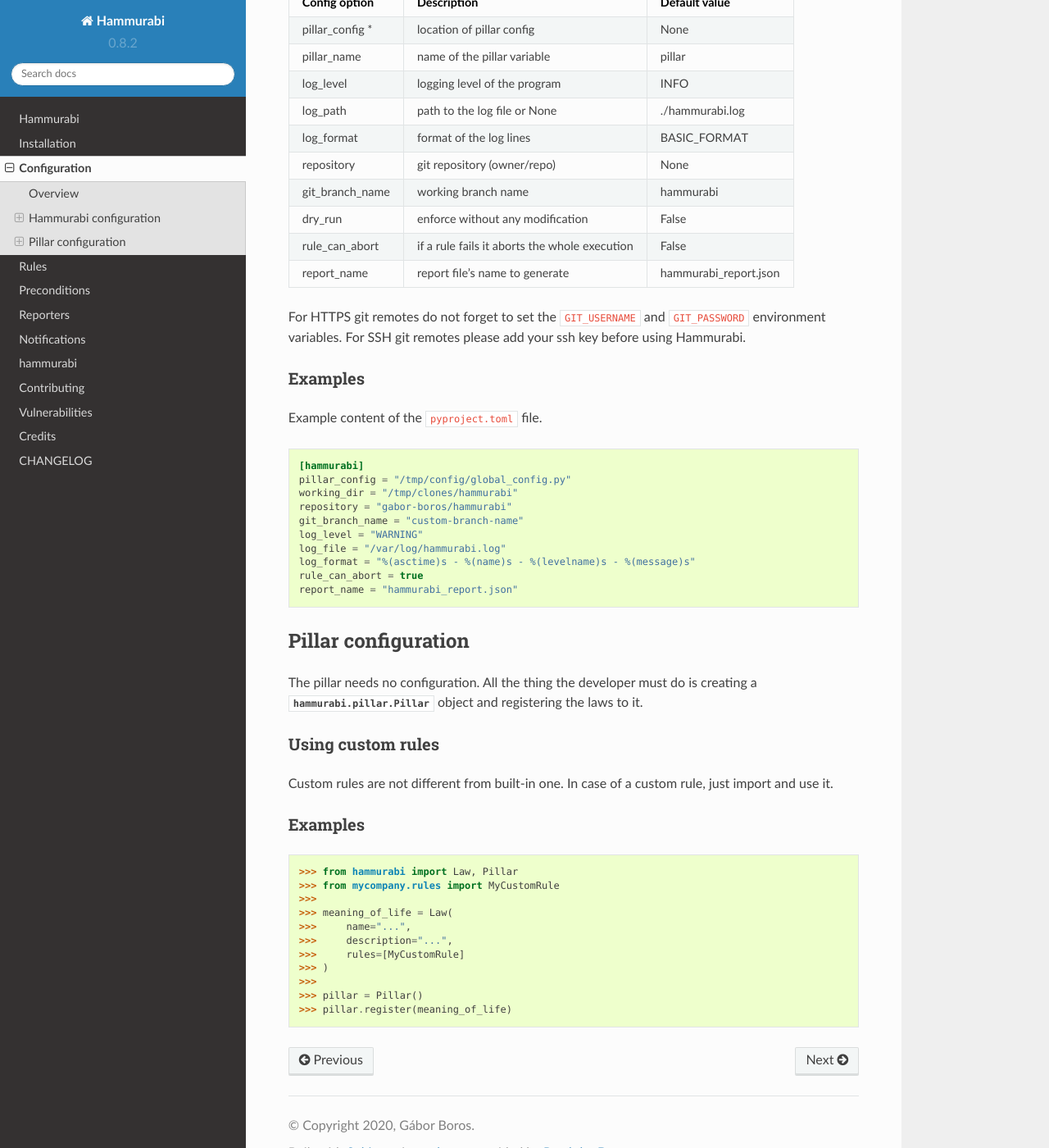
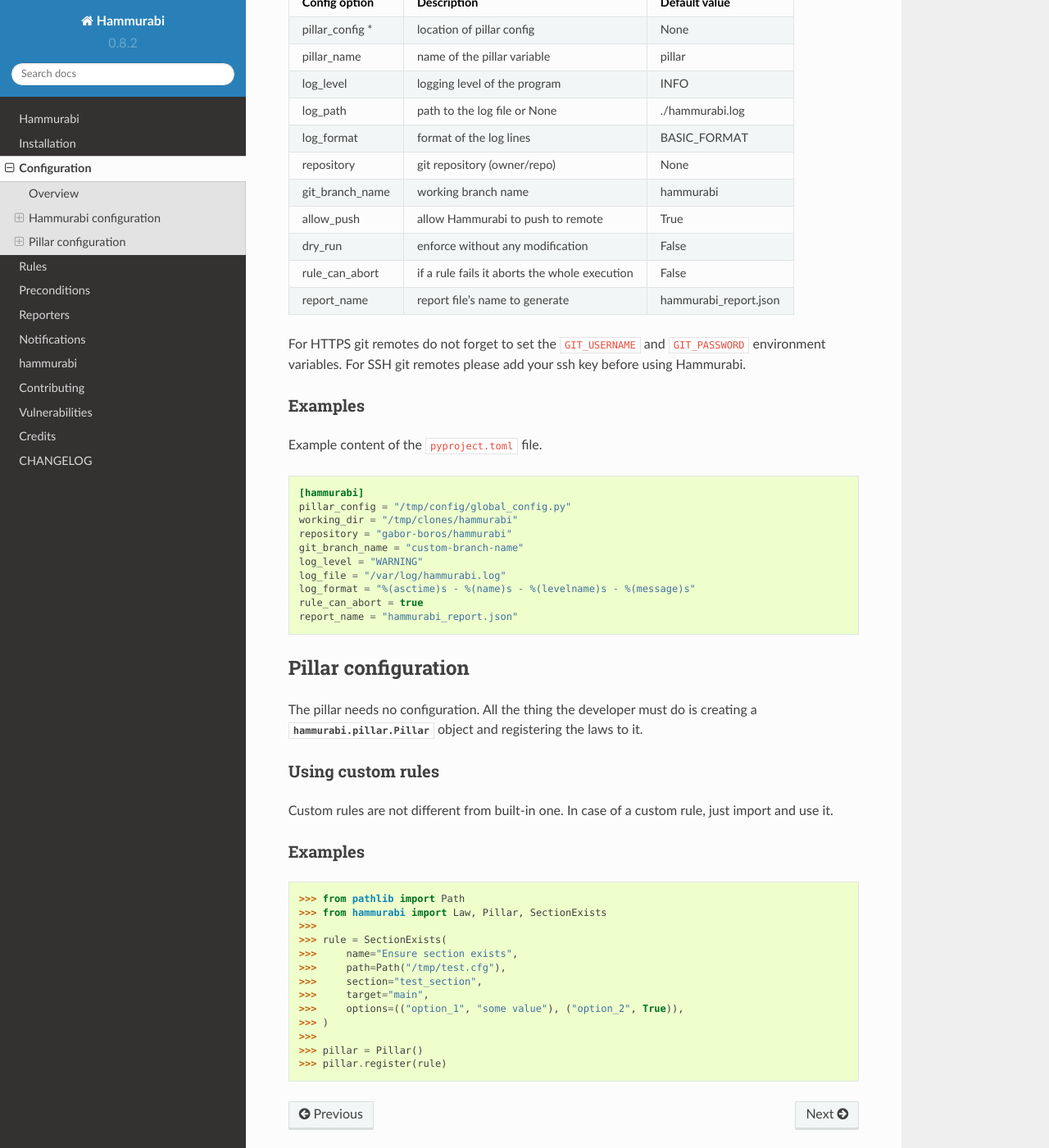
Before and after one commit to gabor-boros/hammurabi, a Sphinx documentation site: the page built from docs/config.rst, in a window 1280 px wide and 1400 px high, scrolled down 432 px. Shown: the whole window at 82% size. Built offline with Sphinx 7.4.7 and the Read the Docs theme 2.0.0, drawn with Linux system fonts in a browser that asks for light colours.

Commit message:
Add new `allow_push` config option

```diff
--- a/docs/config.rst
+++ b/docs/config.rst
@@ -31,6 +31,8 @@
 | repository      | git repository (owner/repo)                   | None                  |
 +-----------------+-----------------------------------------------+-----------------------+
 | git_branch_name | working branch name                           | hammurabi             |
++-----------------+-----------------------------------------------+-----------------------+
+| allow_push      | allow Hammurabi to push to remote             | True                  |
 +-----------------+-----------------------------------------------+-----------------------+
 | dry_run         | enforce without any modification              | False                 |
 +-----------------+-----------------------------------------------+-----------------------+
@@ -79,14 +81,16 @@
 
 .. code-block:: python
 
-    >>> from hammurabi import Law, Pillar
-    >>> from mycompany.rules import MyCustomRule
+    >>> from pathlib import Path
+    >>> from hammurabi import Law, Pillar, SectionExists
     >>>
-    >>> meaning_of_life = Law(
-    >>>     name="...",
-    >>>     description="...",
-    >>>     rules=[MyCustomRule]
+    >>> rule = SectionExists(
+    >>>     name="Ensure section exists",
+    >>>     path=Path("/tmp/test.cfg"),
+    >>>     section="test_section",
+    >>>     target="main",
+    >>>     options=(("option_1", "some value"), ("option_2", True)),
     >>> )
     >>>
     >>> pillar = Pillar()
-    >>> pillar.register(meaning_of_life)
+    >>> pillar.register(rule)
```
Also changed, not shown: 6 other files.
